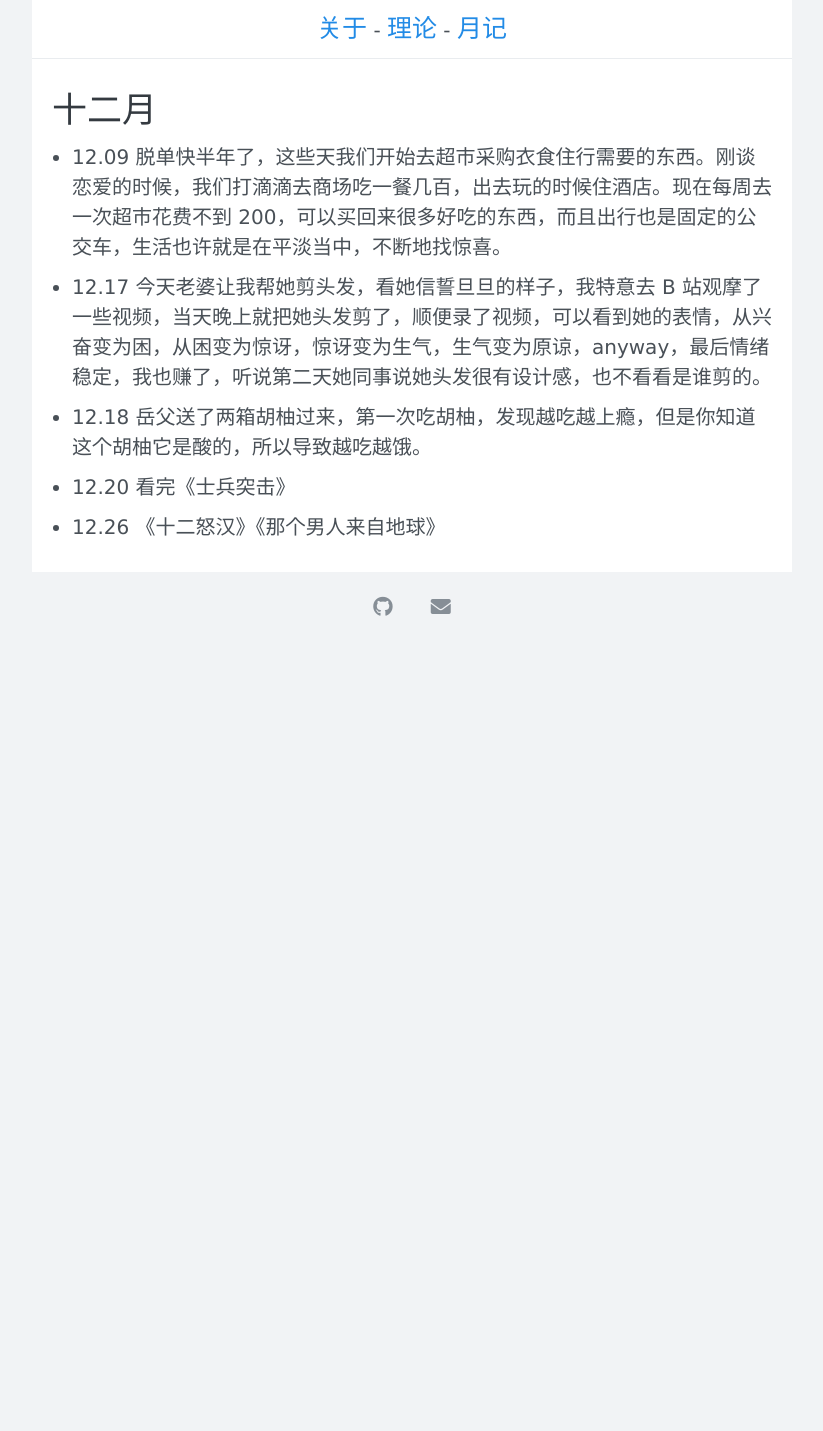
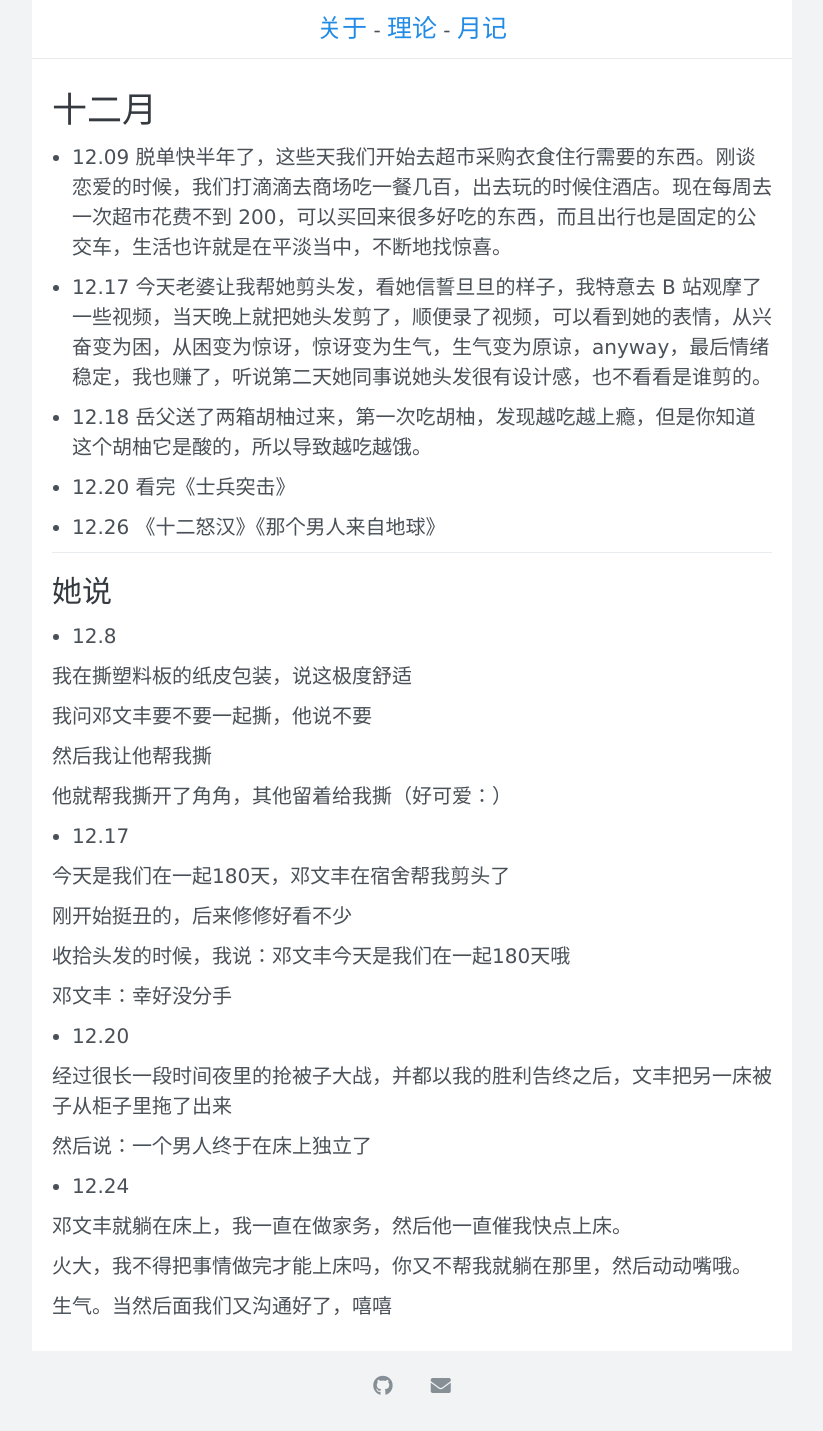
Before and after one commit to xuyilife/xuyilife.github.io, a Jekyll site: the page built from posts/timeline/2021/12.md, in a window 1280 px wide. Shown: the whole page, without its empty margins (228-1051 px from the left). Built offline with Jekyll 4.4.1, drawn with Linux system fonts in a browser that asks for light colours; nearby versions of some CDN libraries; before the commit the page ends 900 px from its top, so only the background shows below that.

Commit message:
发一下从去年11月开始的存货

```diff
--- a/posts/timeline/2021/12.md
+++ b/posts/timeline/2021/12.md
@@ -11,3 +11,41 @@ title: 十二月
 - 12.20 看完《士兵突击》
 
 - 12.26 《十二怒汉》《那个男人来自地球》
+
+
+## 她说
+
+- 12.8
+
+我在撕塑料板的纸皮包装，说这极度舒适
+
+我问邓文丰要不要一起撕，他说不要
+
+然后我让他帮我撕
+
+他就帮我撕开了角角，其他留着给我撕（好可爱：）
+
+- 12.17
+
+今天是我们在一起180天，邓文丰在宿舍帮我剪头了
+
+刚开始挺丑的，后来修修好看不少
+
+收拾头发的时候，我说：邓文丰今天是我们在一起180天哦
+
+邓文丰：幸好没分手
+
+- 12.20
+
+经过很长一段时间夜里的抢被子大战，并都以我的胜利告终之后，文丰把另一床被子从柜子里拖了出来
+
+然后说：一个男人终于在床上独立了
+
+
+- 12.24
+
+邓文丰就躺在床上，我一直在做家务，然后他一直催我快点上床。
+
+火大，我不得把事情做完才能上床吗，你又不帮我就躺在那里，然后动动嘴哦。
+
+生气。当然后面我们又沟通好了，嘻嘻
```
Also changed, not shown: posts/timeline/2021/10.md (+2 -0 lines), posts/timeline/2021/11.md (+19 -0 lines), posts/timeline/2022/01.md (+15 -0 lines), posts/timeline/2022/02.md (+16 -0 lines).
